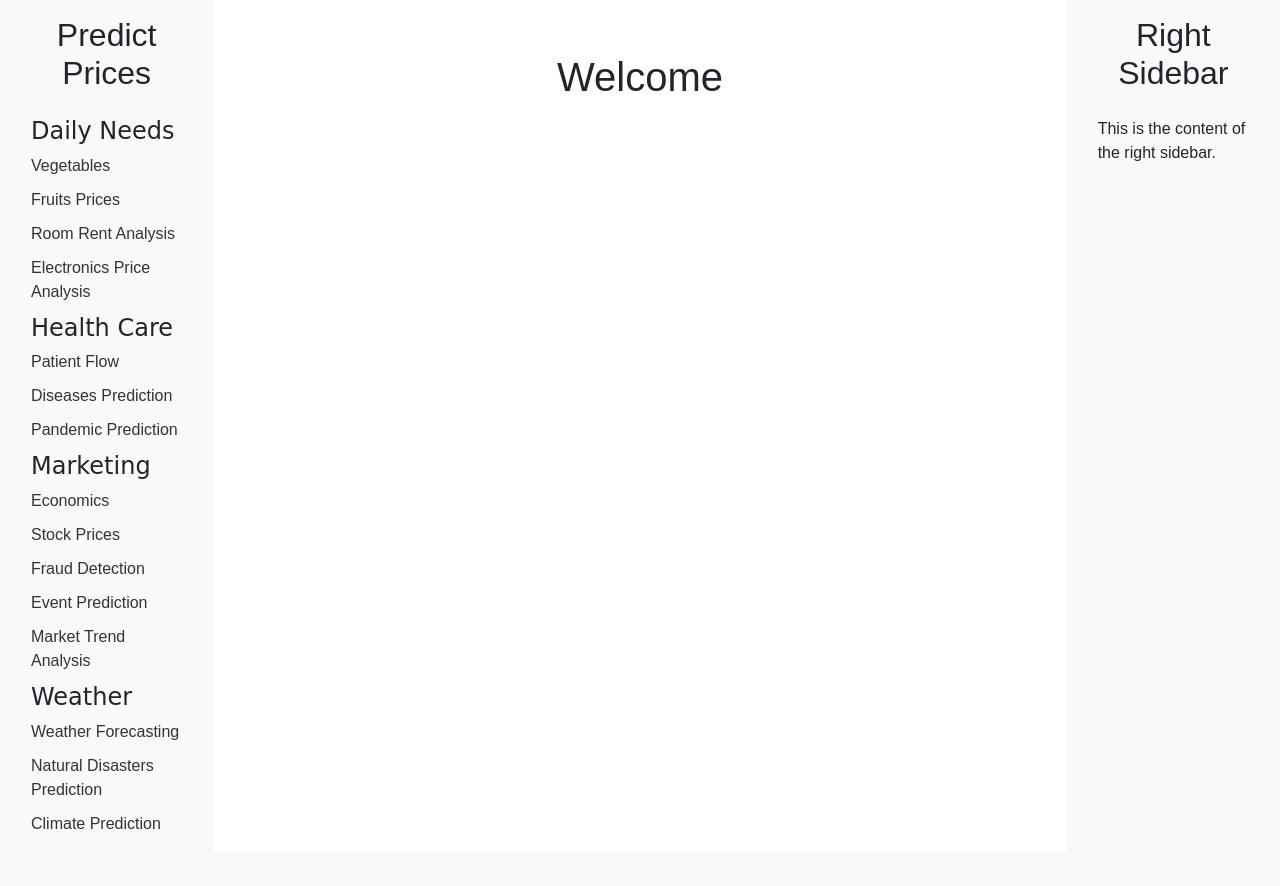
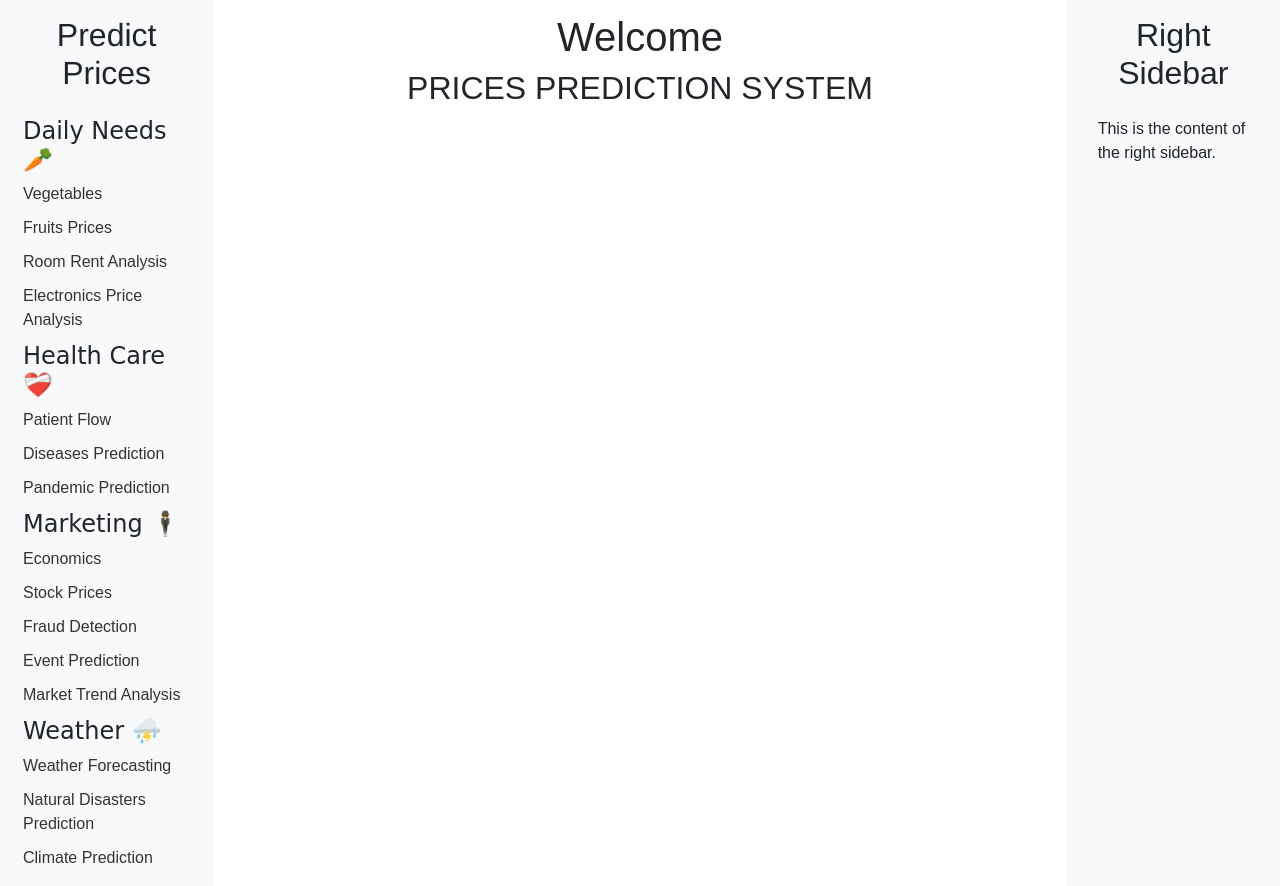
Before and after one commit to jayakrishnagaddam/PRICES-PREDICTION-SYSTEM, a Flask app: page /example in a window 1280 px wide. Before the commit the page ends 829 px from the top, so only its background shows below. Run offline with Flask 3, Linux system fonts and the light colour scheme; some libraries are stand-ins or nearby versions.

Commit message:
Added Predator.ai

```diff
--- a/app.py
+++ b/app.py
@@ -32,6 +32,12 @@ def login():
 @app.route('/example')
 def example():
     return render_template('example.html')
+
+
+
+app.route('/vegetable')
+def vegetable():
+    return render_template('vegetable.html')
 
 @app.route('/logout')
 def logout():
--- a/templates/example.html
+++ b/templates/example.html
@@ -21,9 +21,10 @@
         /* Style the list of contents */
         .contents-list {
             list-style-type: none;
-            padding: 0;
+
         }
         .contents-list li {
+            margin-top: 0px;
             margin-bottom: 10px;
         }
         /* Style links in the list */
@@ -32,49 +33,48 @@
             color: #333;
         }
         .contents-list a:hover {
-            text-decoration:solid;
+            text-decoration:underline;
         }
     </style>
 </head>
 <body>
     <div class="container-fluid">
         <div class="row">
-            <!-- Left Sidebar -->
             <div class="col-md-2 bg-light">
                 <div class="text-center py-3">
-                    <h2>Predict Prices</h2>
+                    <h2 style="font-family:'Franklin Gothic Medium', 'Arial Narrow', Arial, sans-serif">Predict Prices</h2>
                 </div>
-                <ul class="contents-list px-3">
-                    <h4 style="font-family:cursive;">Daily Needs</h4>
-                    <li><a href="#section1">Vegetables</a></li>
+                <ul class="contents-list px-2">
+                    <h4 style="font-family:cursive;">Daily Needs 🥕</h4>
+                    <li><a href="javascript:void(0)" onclick="loadContent('vegetable.html')">Vegetables</a></li>
                     <li><a href="#section2">Fruits Prices</a></li>
                     <li><a href="#section3">Room Rent Analysis</a></li>
                     <li><a href="#section3">Electronics Price Analysis</a></li>
-                    <h4 style="font-family:cursive;"> Health Care</h4>
+                    <h4 style="font-family:cursive;"> Health Care ❤️‍🩹</h4>
                     <li><a href="#section2">Patient Flow</a></li>
                     <li><a href="#section3">Diseases Prediction</a></li>
                     <li><a href="#section2">Pandemic Prediction</a></li>
 
-                    <h4 style="font-family:cursive;">Marketing</h4>
+                    <h4 style="font-family:cursive;">Marketing 🕴️</h4>
                     <li><a href="#section2">Economics</a></li>
                     <li><a href="#section1">Stock Prices</a></li>
-
                     <li><a href="#section3">Fraud Detection</a></li>
                     <li><a href="#section1">Event Prediction</a></li>
                     <li><a href="#section2">Market Trend Analysis</a></li>
-                    <h4 style="font-family:cursive;">Weather</h4>
+                    <h4 style="font-family:cursive;">Weather ⛈️</h4>
                     <li><a href="#section2">Weather Forecasting</a></li>
                     <li><a href="#section3">Natural Disasters Prediction</a></li>
                     <li><a href="#section3">Climate Prediction</a></li>
                 </ul>
             </div>
             <!-- Content Area -->
-            <div class="col-md-8 content">
-                <div class="text-center py-5">
+            <div class="col-md-8 content" id="main-content">
+                <div class="text-center py-2">
                     <h1>Welcome</h1>
+                    <h2>PRICES PREDICTION SYSTEM</h2>
                 </div>
             </div>
-            <!-- Right Sidebar -->
+
             <div class="col-md-2 bg-light">
                 <div class="text-center py-3">
                     <h2>Right Sidebar</h2>
@@ -89,5 +89,11 @@
     <script src="https://cdnjs.cloudflare.com/ajax/libs/jquery/3.5.1/jquery.min.js"></script>
     <script src="https://cdnjs.cloudflare.com/ajax/libs/popper.js/1.16.0/umd/popper.min.js"></script>
     <script src="https://maxcdn.bootstrapcdn.com/bootstrap/4.5.2/js/bootstrap.min.js"></script>
+
+    <script>
+        function loadContent(url) {
+            $('#main-content').load(url);
+        }
+    </script>
 </body>
 </html>
```
Also changed, not shown: templates/vegetable.html (added, +11 -0 lines).
